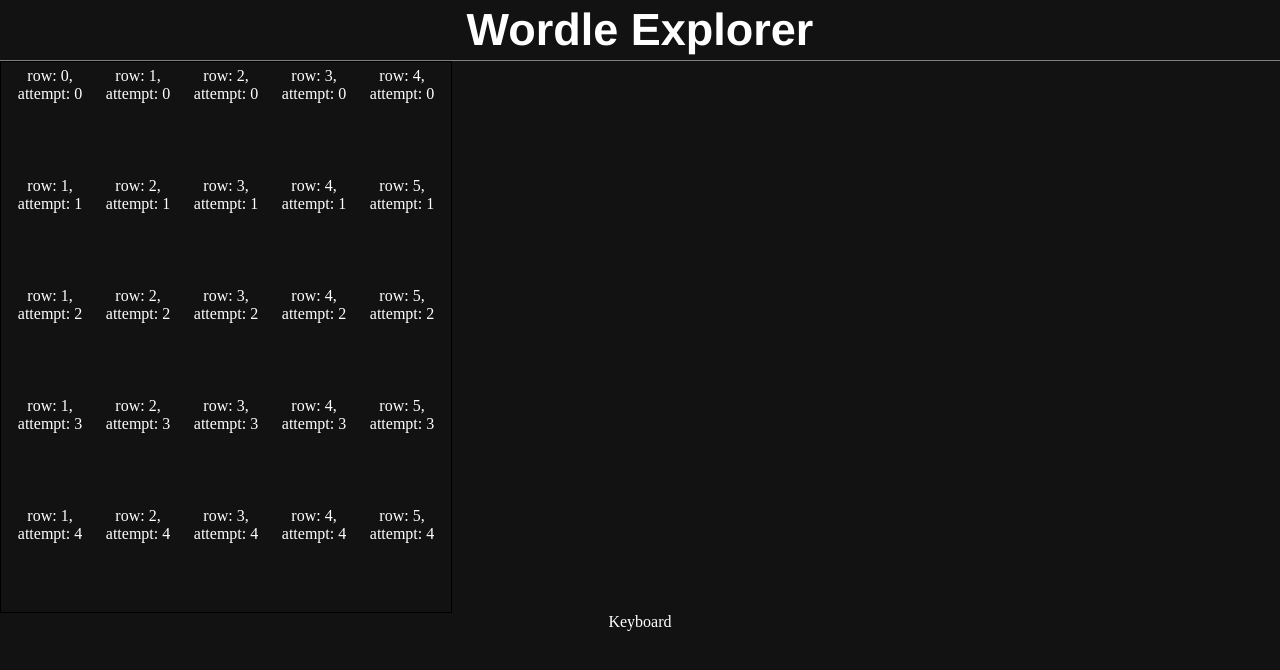
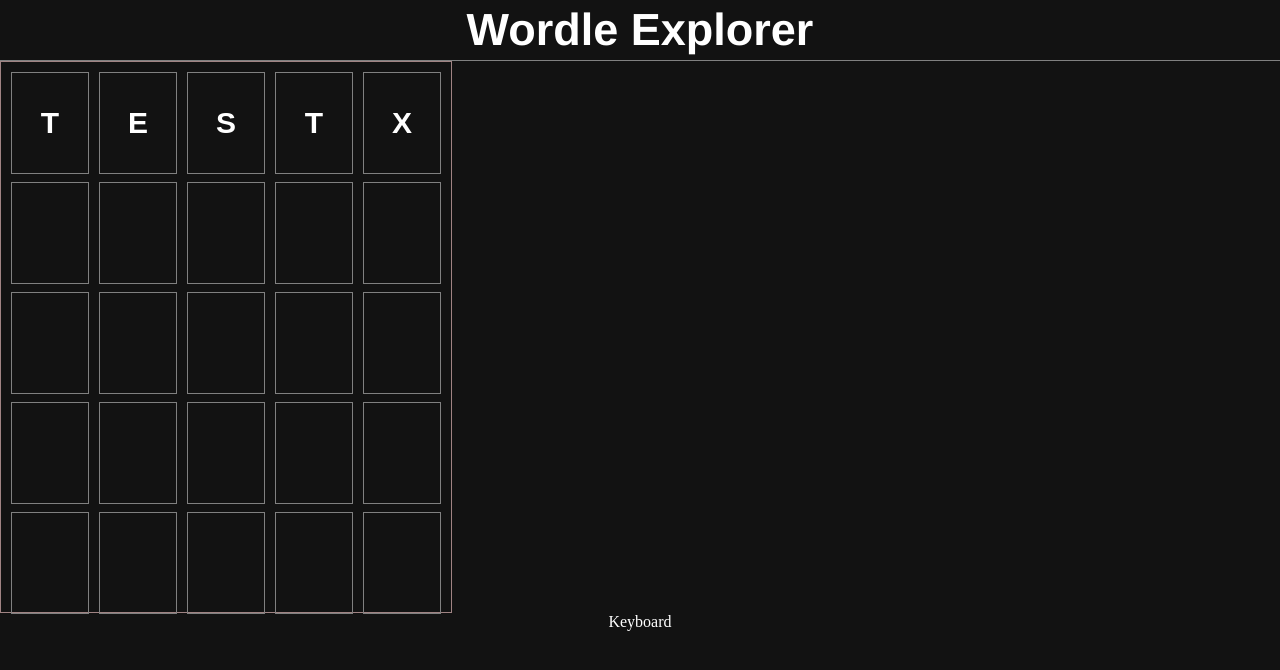
Before and after one commit to Dexeraz/wordle-explorer, a React (Vite) app: page / in a window 1280 px wide. Shown: the top 670 px of the page. Built offline with nearby package versions, Linux system fonts and the light colour scheme.

Commit message:
Letter logic to display on Board

```diff
--- a/src/App.tsx
+++ b/src/App.tsx
@@ -1,17 +1,24 @@
-import react from "react";
+import react, { useState } from "react";
 import Board from "./components/Board";
 import Keyboard from "./components/Keyboard";
 import "./index.css";
+import { boardDefault } from "./helpers/Words";
+import { createContext } from "react";
 
+export const AppContext = createContext<any>(null);
 
 function App() {
+  const [board, setBoard] = useState<any>(boardDefault); //any for now
+
   return (
     <div>
       <nav>
         <h1>Wordle Explorer</h1>
       </nav>
-      <Board />
-      <Keyboard />
+      <AppContext.Provider value={{ board, setBoard }}>
+        <Board />
+        <Keyboard />
+      </AppContext.Provider>
     </div>
   );
 }
--- a/src/components/Board.tsx
+++ b/src/components/Board.tsx
@@ -1,4 +1,4 @@
-import React from "react";
+import React, { useState } from "react";
 import Letter from "./Letter";
 
 type Props = {};
--- a/src/components/Letter.tsx
+++ b/src/components/Letter.tsx
@@ -1,14 +1,16 @@
-import React from 'react'
+import React, { useContext } from "react";
+import { AppContext } from "../App";
 
 type Props = {
-  letterPos: number,
-  attemptVal: number,
-}
+  letterPos: number;
+  attemptVal: number;
+};
 
 const Letter = (props: Props) => {
-  return (
-    <div>row: {props.letterPos}, attempt: {props.attemptVal}</div>
-  )
-}
+  const { board } = useContext(AppContext);
+  const letter = board[props.attemptVal][props.letterPos];
 
-export default Letter
+  return <div className="letter">{letter}</div>;
+};
+
+export default Letter;
--- a/src/helpers/Words.ts
+++ b/src/helpers/Words.ts
@@ -1,5 +1,5 @@
 export const boardDefault = [
-  ["", "", "", "", ""],
+  ["T", "E", "S", "T", "X"],
   ["", "", "", "", ""],
   ["", "", "", "", ""],
   ["", "", "", "", ""],
--- a/src/index.css
+++ b/src/index.css
@@ -27,7 +27,7 @@
 .board {
   width: 450px;
   height: 550px;
-  border: 1px solid black;
+  border: 1px solid rgb(160, 131, 131);
   display: flex;
   flex-direction: column;
 }
```
